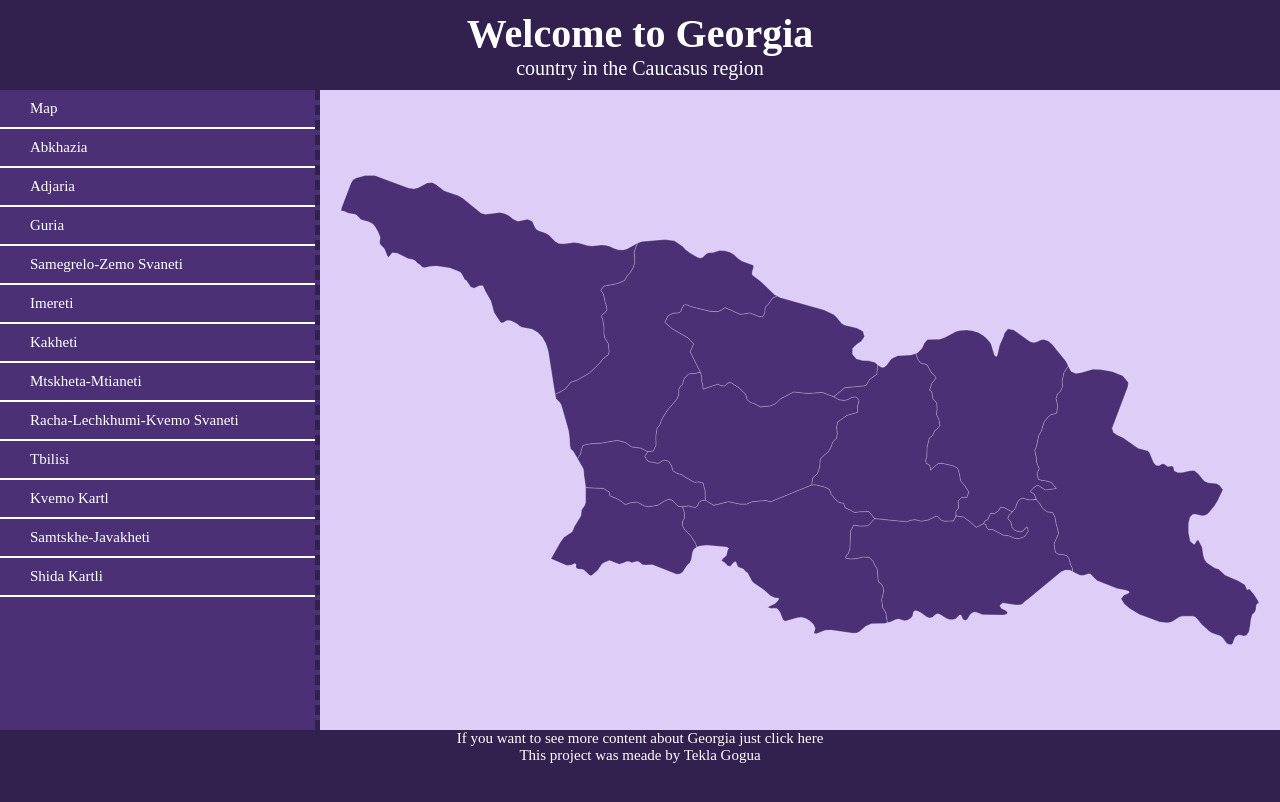
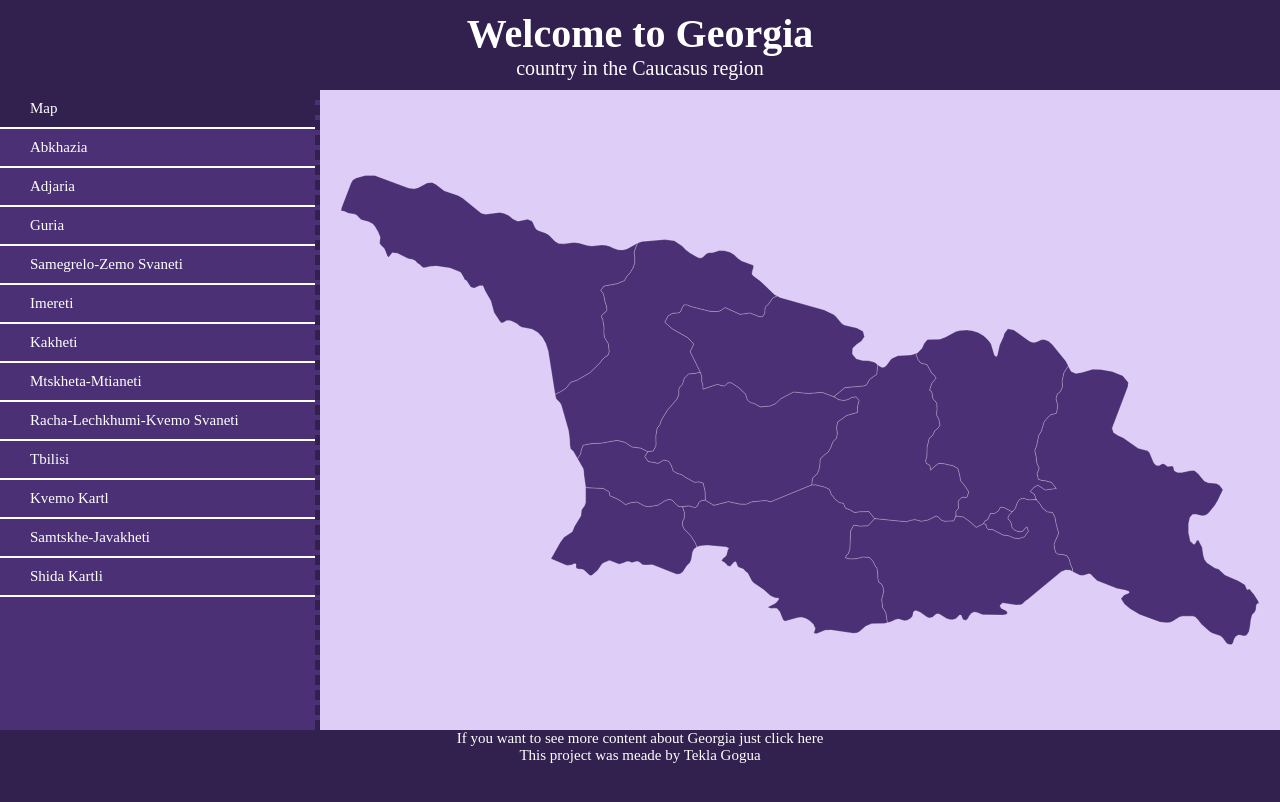
Before and after one commit to teklaGogua/Georgia-Map, a plain HTML site: page index.html in a window 1280 px wide. Both pictures are taken after a click on the element "Map". Drawn offline with nearby package versions, Linux system fonts and the light colour scheme.

Commit message:
Added functionality to the project

```diff
--- a/index.html
+++ b/index.html
@@ -8,6 +8,7 @@
     <link rel="stylesheet" href="css/style.css" type="text/css" />
     <link rel="stylesheet" href="css/navbar.css" type="text/css" />
     <link rel="stylesheet" href="css/info.css" type="text/css" />
+    <script src="https://code.jquery.com/jquery-1.10.2.js"></script>
   </head>
   <body>
     <header>
@@ -170,5 +171,6 @@
       <p>If you want to see more content about Georgia just click here</p>
       <p>This project was meade by Tekla Gogua</p>
     </footer>
+    <script src="script.js"></script>
   </body>
 </html>
--- a/pages/map.html
+++ b/pages/map.html
@@ -117,3 +117,4 @@
   <circle cx="908.2" cy="350.9" id="1"></circle>
   <circle cx="557" cy="368.7" id="2"></circle>
 </svg>
+<script src="script.js"></script>
--- /dev/null
+++ b/script.js
@@ -0,0 +1,18 @@
+'use strict';
+
+const pages = document.querySelectorAll('.page');
+
+for (let i = 0; i < pages.length; i++) {
+  pages[i].addEventListener('click', function () {
+    if (i < 13) {
+      $('.displayPlace').load(`pages/${this.id}.html`);
+    } else {
+      i = i - 12;
+      $('.displayPlace').load(`pages/${pages[i].id}.html`);
+    }
+    pages.forEach(page => {
+      page.style.backgroundColor = '#4b3075';
+    });
+    pages[i].style.backgroundColor = '#32204f';
+  });
+}
```
Also changed, not shown: 1 other file.
